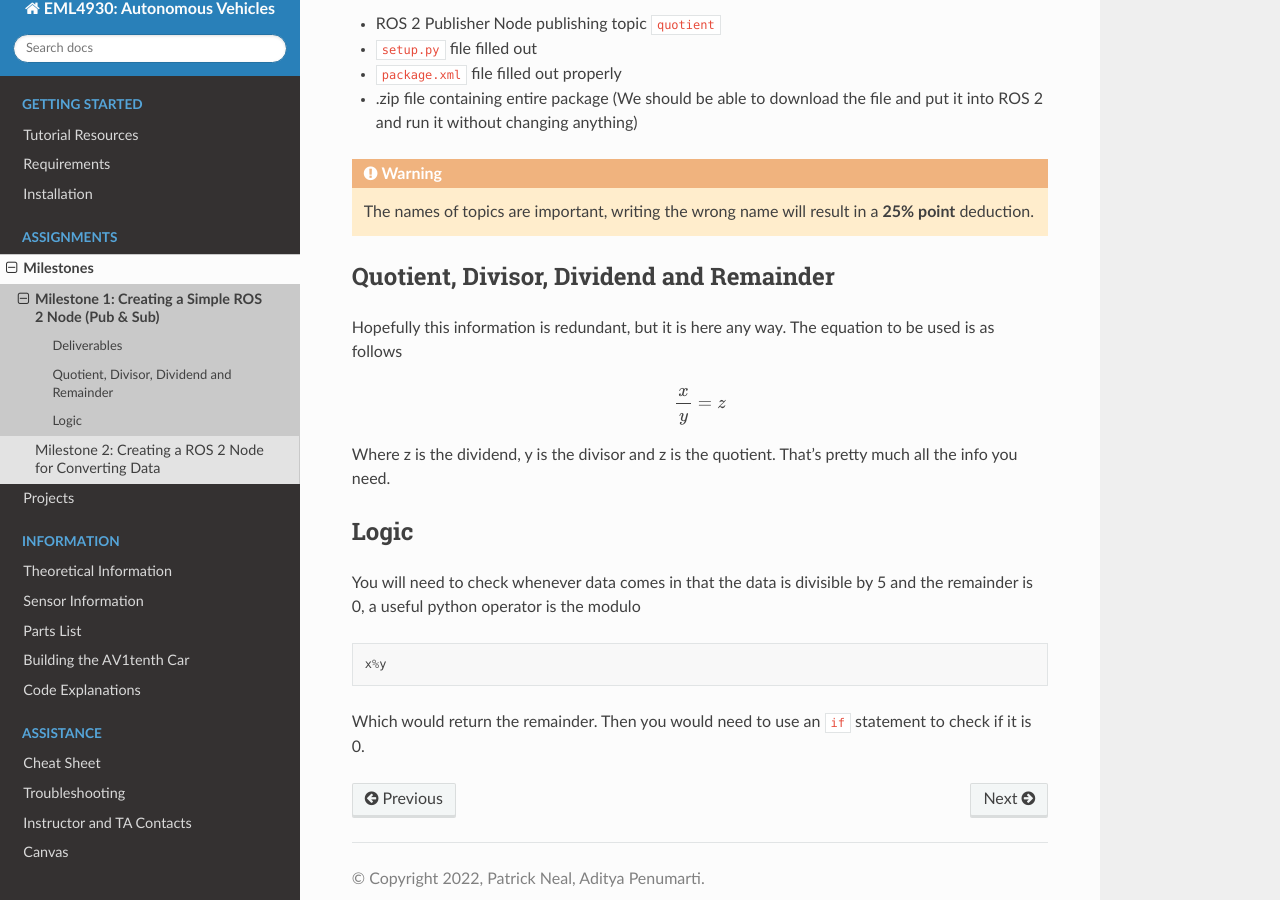
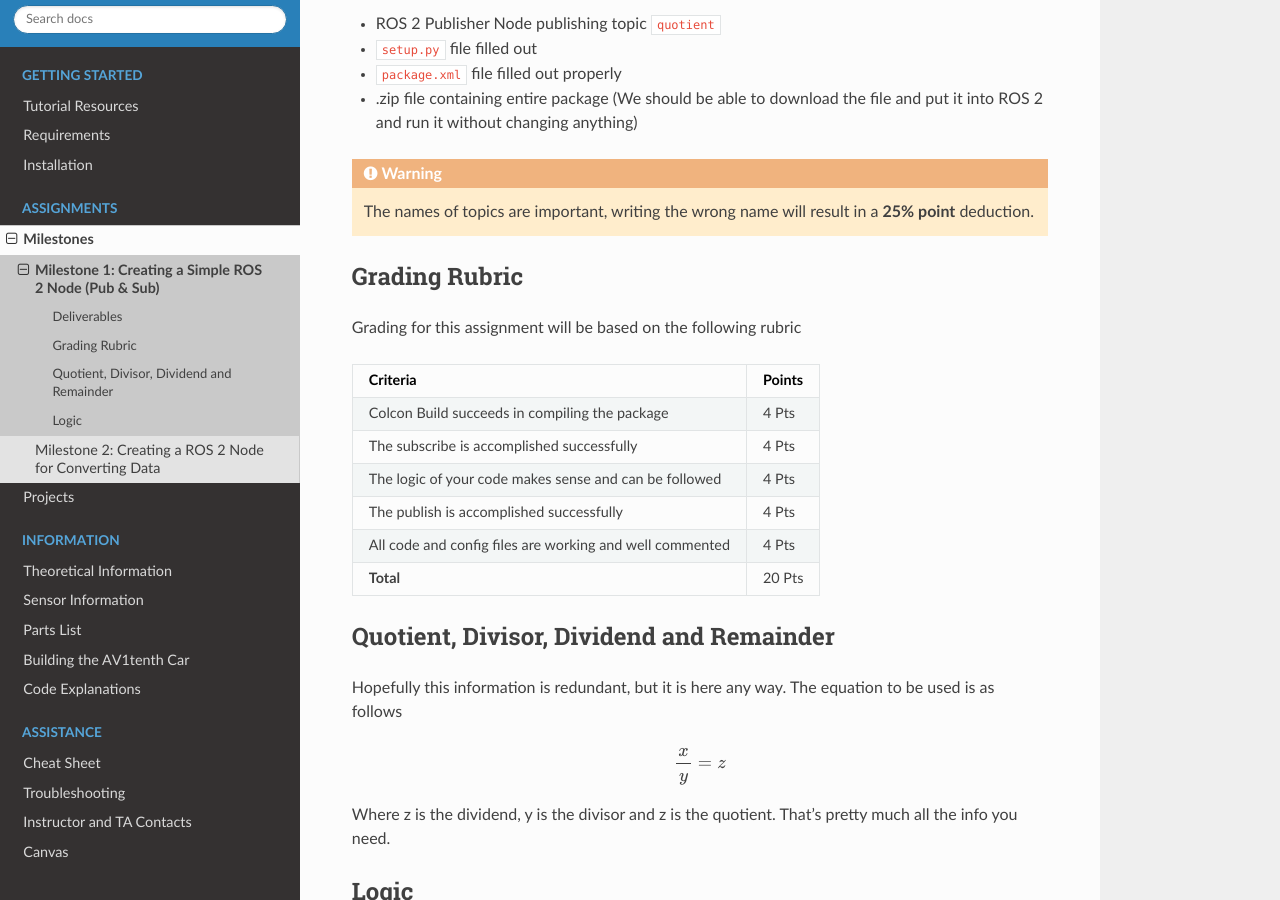
Before and after one commit to av-mae-uf/av1tenth-docs, a Sphinx documentation site: the page built from docs/assignments/milestones/milestone1.rst, in a window 1280 px wide and 900 px high, scrolled down 676 px. Built offline with Sphinx 7.4.7 and the Read the Docs theme 2.0.0, drawn with Linux system fonts in a browser that asks for light colours.

Commit message:
Adding Rubric to milestone 1

```diff
--- a/docs/assignments/milestones/milestone1.rst
+++ b/docs/assignments/milestones/milestone1.rst
@@ -23,6 +23,26 @@ ROS 2 node that publishes the quotient in the ``quotient`` topic. Grading will b
 
 .. warning:: The names of topics are important, writing the wrong name will result in a **25% point** deduction.
 
+Grading Rubric
+^^^^^^^^^^^^^^
+Grading for this assignment will be based on the following rubric
+
++--------------------------------------------------------+---------+
+| Criteria                                               | Points  |
++========================================================+=========+
+| Colcon Build succeeds in compiling the package         | 4 Pts   |
++--------------------------------------------------------+---------+
+| The subscribe is accomplished successfully             | 4 Pts   |
++--------------------------------------------------------+---------+
+| The logic of your code makes sense and can be followed | 4 Pts   |
++--------------------------------------------------------+---------+
+|The publish is accomplished successfully                | 4 Pts   |
++--------------------------------------------------------+---------+
+|All code and config files are working and well commented| 4 Pts   |
++--------------------------------------------------------+---------+
+| **Total**                                              | 20 Pts  |
++--------------------------------------------------------+---------+
+
 Quotient, Divisor, Dividend and Remainder
 ^^^^^^^^^^^^^^^^^^^^^^^^^^^^^^^^^^^^^^^^^
 Hopefully this information is redundant, but it is here any way. The equation to be used is as follows
```
